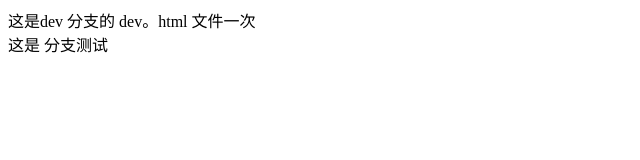
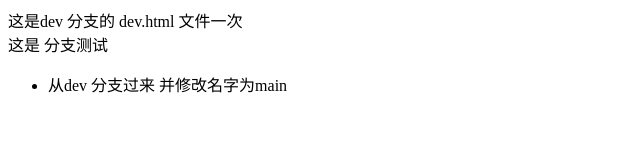
Before and after one commit to chenonetwo/gittest, a plain HTML site: page main.html in a window 1280 px wide. Shown: the whole page, without its empty margins (0-640 px from the left). Drawn offline with Linux system fonts and the light colour scheme.

Commit message:
添加main.html

```diff
--- a/dev.html
+++ b/main.html
@@ -4,7 +4,7 @@
  * @Author: cy
  * @Date: 2022-03-07 14:29:26
  * @LastEditors: cy
- * @LastEditTime: 2022-03-07 14:30:07
+ * @LastEditTime: 2022-03-07 14:37:24
 -->
 <!DOCTYPE html>
 <html lang="en">
@@ -17,8 +17,15 @@
 </head>
 
 <body>
-    这是dev 分支的 dev。html 文件一次
+
+    这是dev 分支的 dev.html 文件一次
     <div> 这是 分支测试</div>
+    <ul>
+        <li>
+            从dev 分支过来 并修改名字为main
+
+        </li>
+    </ul>
 </body>
 
 </html>
```
